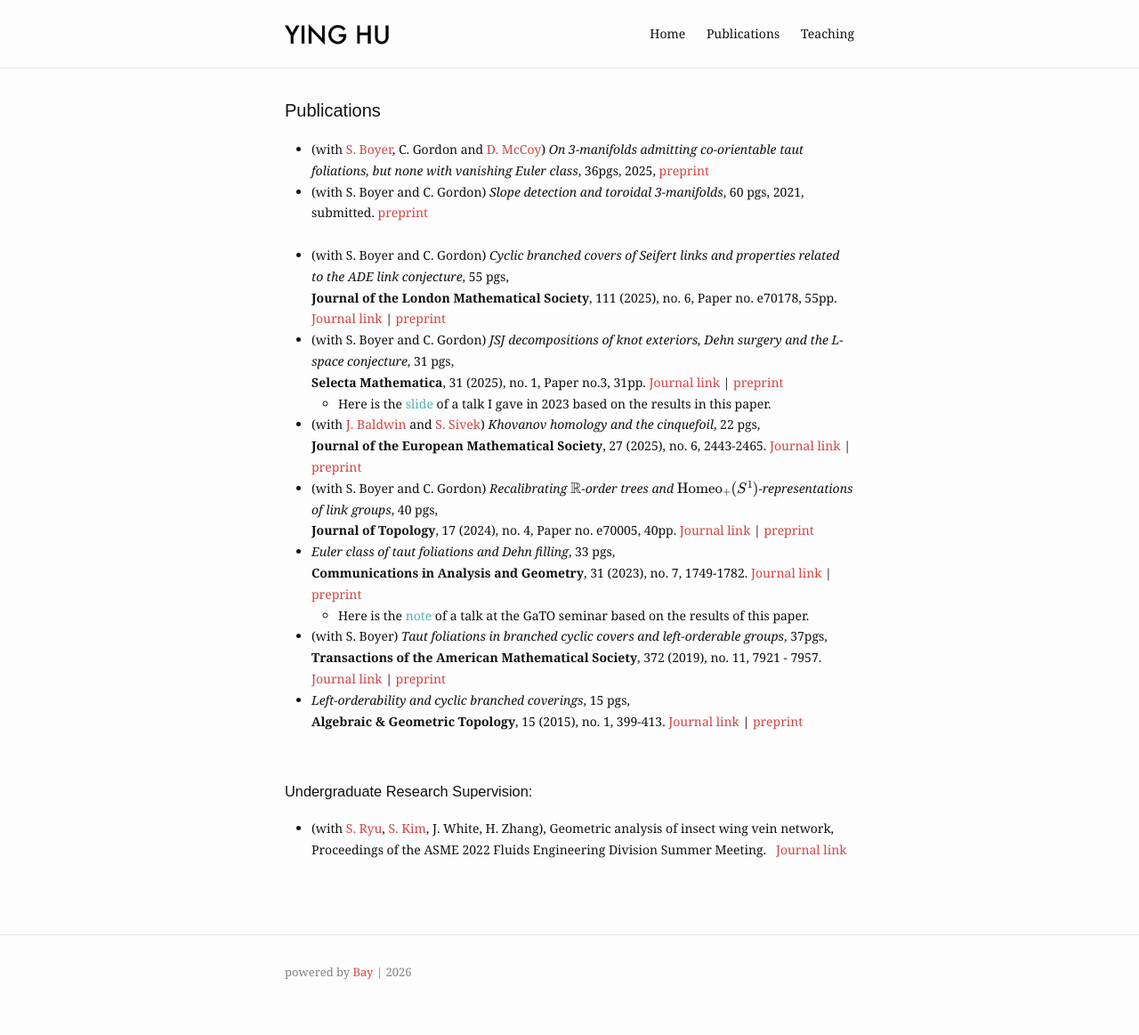
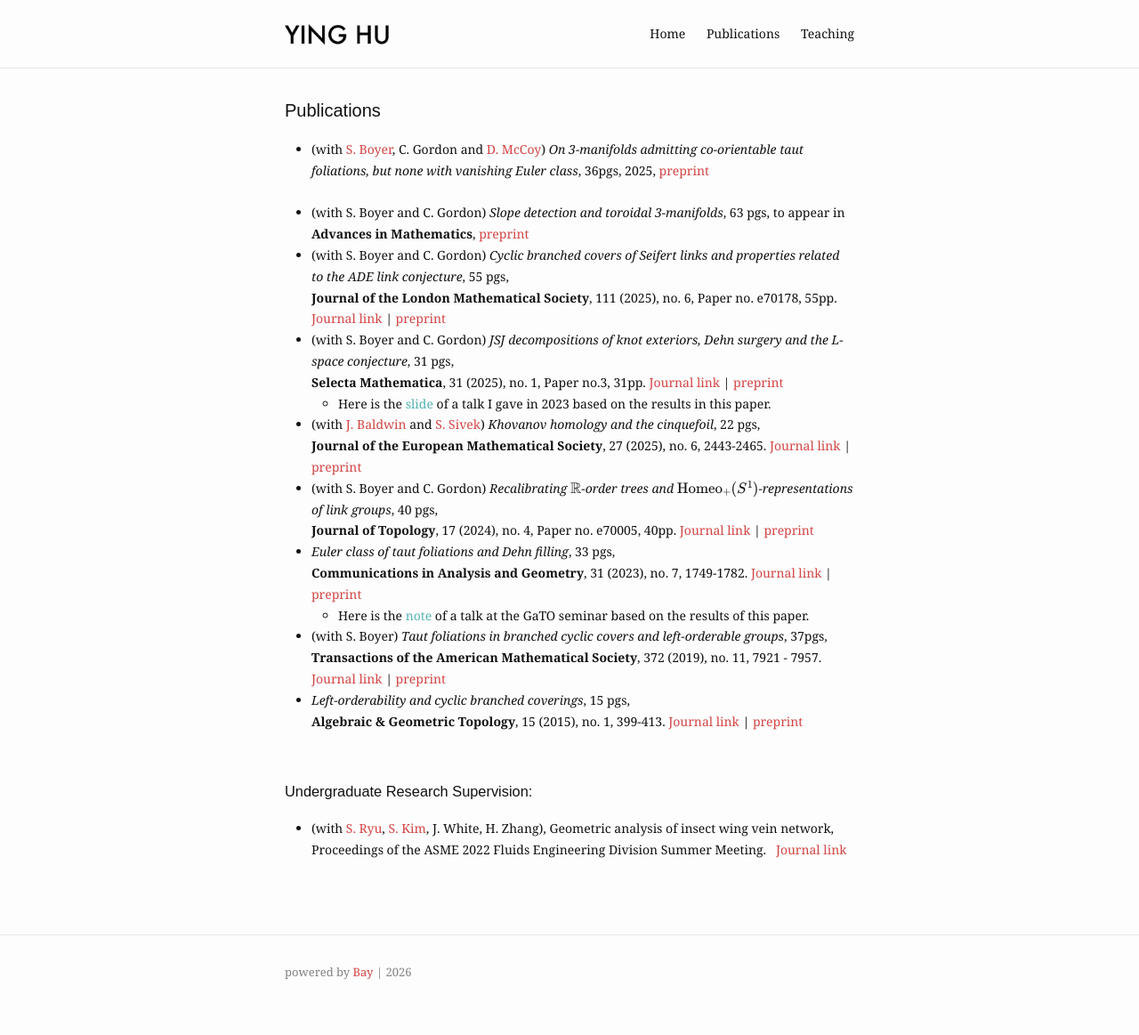
Before and after one commit to yinghu-math/yinghu-math.github.io, a Jekyll site: the page built from research.md, in a window 1280 px wide. Shown: the whole page at 89% size. Built offline with Jekyll 4.4.1, drawn with Linux system fonts in a browser that asks for light colours.

Commit message:
update journal reference

```diff
--- a/research.md
+++ b/research.md
@@ -12,13 +12,14 @@ slug: /research
     -->
         <li> (with <a href="https://www.cirget.uqam.ca/boyer/">S. Boyer</a>, C. Gordon and <a href="https://sites.google.com/view/duncanmccoy">D. McCoy</a>) <em> On 3-manifolds admitting co-orientable taut foliations, but none with vanishing Euler class</em>, 36pgs, 2025, <a href="https://arxiv.org/abs/2509.20135v3">preprint</a>
         </li>
-        <li>(with S. Boyer and C. Gordon) <em>Slope detection and toroidal 3-manifolds</em>, 60 pgs, 2021, submitted. <a href="https://arxiv.org/abs/2106.14378">preprint</a>
+
+<br>
+      <li>(with S. Boyer and C. Gordon) <em>Slope detection and toroidal 3-manifolds</em>, 63 pgs, to appear in <strong>Advances in Mathematics</strong>, <a href="https://arxiv.org/abs/2106.14378">preprint</a>
     <!--        <ul>
             <li style="margin: 5px 0;"> Here is the <a href="/assets/files/slope_detection_talk_note_CMS.pdf" target="_blank" style="color: #55B3B1;">slide</a> of the talk I gave at the CMS summer meeting. Some of the results in the paper are discussed there.
             </li>
             </ul>-->
         </li>
-<br>
         <li>(with S. Boyer and C. Gordon) <em>Cyclic branched covers of Seifert links and properties related to the ADE link conjecture</em>, 55 pgs, <br>
         <strong>Journal of the London Mathematical Society</strong>, 111 (2025), no. 6, Paper no. e70178, 55pp. <a href="https://londmathsoc.onlinelibrary.wiley.com/doi/10.1112/jlms.70178"> Journal link </a> | <a href="https://arxiv.org/abs/2402.15914">preprint</a>
         </li>
```
Also changed, not shown: index.md (+1 -1 lines).
